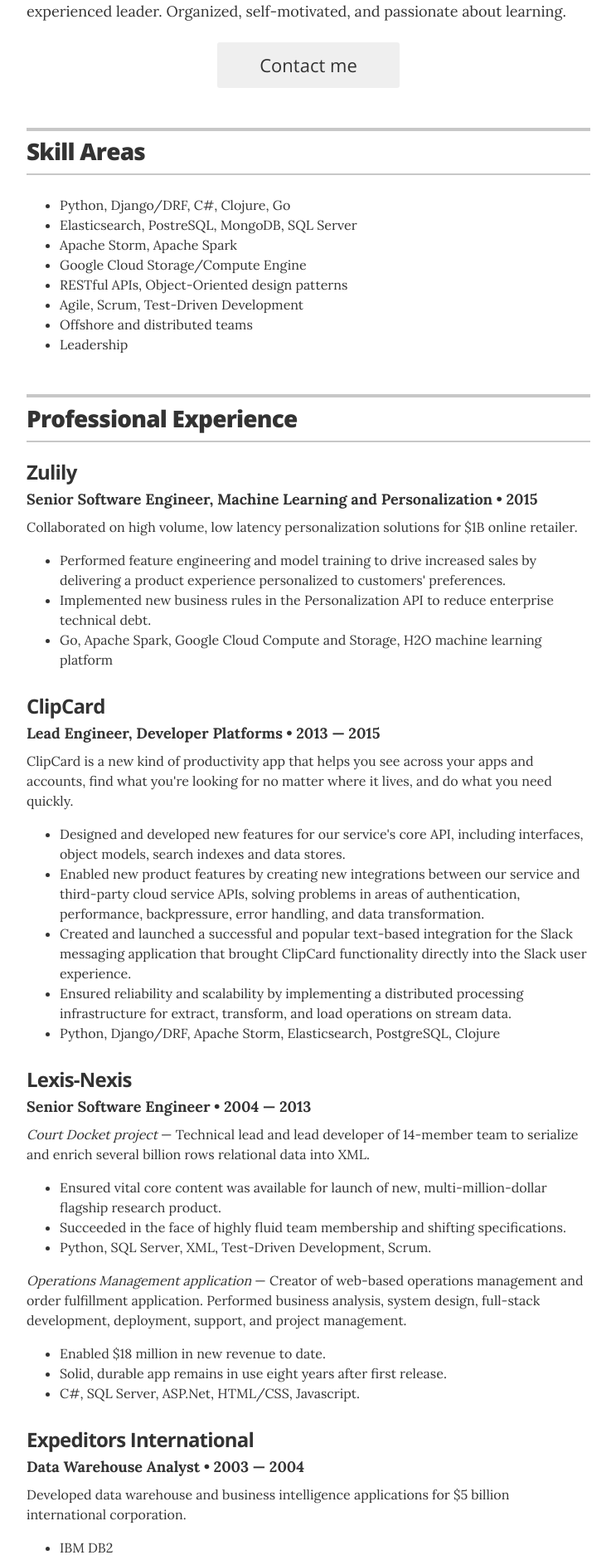
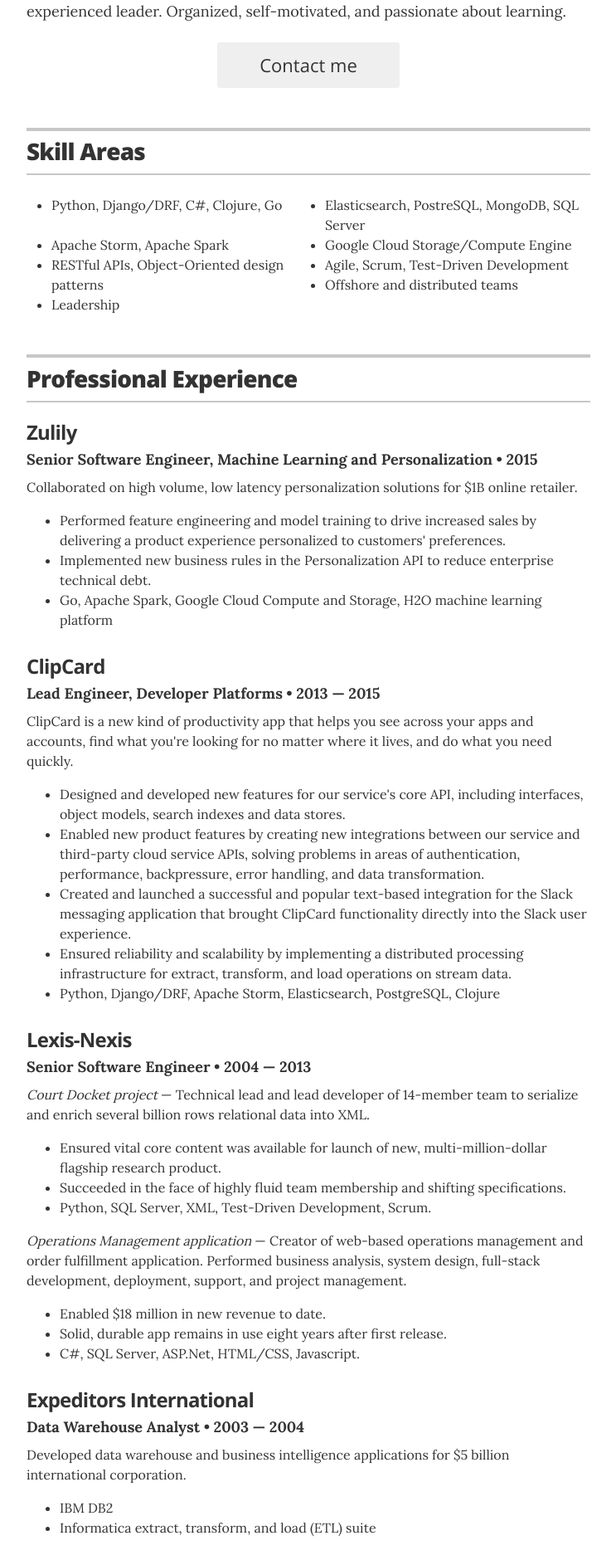
Before and after one commit to mattskone/mattskone.github.io, a Jekyll site: the page built from index.html, in a window 1280 px wide. Shown: the part 367-2247 px from the top of the page at 83% size, without its empty margins (268-1011 px from the left). Built offline with Jekyll 4.4.1, drawn with Linux system fonts in a browser that asks for light colours.

Commit message:
Responsive columns

```diff
--- a/_layouts/resume.html
+++ b/_layouts/resume.html
@@ -46,15 +46,15 @@
 	</header>
 
 	<div class="resume-item">
-		<ul>
-			<li>Python, Django/DRF, C#, Clojure, Go</li>
-			<li>Elasticsearch, PostreSQL, MongoDB, SQL Server</li>
-			<li>Apache Storm, Apache Spark</li>
-			<li>Google Cloud Storage/Compute Engine</li>
-			<li>RESTful APIs, Object-Oriented design patterns</li>
-			<li>Agile, Scrum, Test-Driven Development</li>
-			<li>Offshore and distributed teams</li>
-			<li>Leadership</li>
+		<ul class="columns">
+			<li class="column one-half">Python, Django/DRF, C#, Clojure, Go</li>
+			<li class="column one-half">Elasticsearch, PostreSQL, MongoDB, SQL Server</li>
+			<li class="column one-half">Apache Storm, Apache Spark</li>
+			<li class="column one-half">Google Cloud Storage/Compute Engine</li>
+			<li class="column one-half">RESTful APIs, Object-Oriented design patterns</li>
+			<li class="column one-half">Agile, Scrum, Test-Driven Development</li>
+			<li class="column one-half">Offshore and distributed teams</li>
+			<li class="column one-half">Leadership</li>
 		</ul>
 	</div>
 
@@ -210,13 +210,13 @@
 	</header>
 
         <div class="resume-item">
-		<ul>
-			<li>ML Conf Seattle 2015 (Machine Learning)</li>
-			<li>PyCon US 2011,2014</li>
-			<li>MongoDB Seattle 2010, 2012</li>
-			<li>OSCON 2011</li>
-			<li>DjangoCon 2008</li>
-			<li>New Tech Seattle/Eastside meetups</li>
+		<ul class="columns">
+			<li class="column one-half">ML Conf Seattle 2015 (Machine Learning)</li>
+			<li class="column one-half">PyCon US 2011,2014</li>
+			<li class="column one-half">MongoDB Seattle 2010, 2012</li>
+			<li class="column one-half">OSCON 2011</li>
+			<li class="column one-half">DjangoCon 2008</li>
+			<li class="column one-half">New Tech Seattle/Eastside meetups</li>
 		</ul>
         </div>
 
--- a/_sass/_layout.scss
+++ b/_sass/_layout.scss
@@ -26,7 +26,6 @@
 .column {
   float: left;
   padding-right: $grid-gutter;
-  padding-left: $grid-gutter;
 }
 
 // Column widths
--- a/_sass/_resume.scss
+++ b/_sass/_resume.scss
@@ -131,6 +131,12 @@
 .content-section {
   margin: 0 0 3rem;
 
+  @include media-mobile {
+    li.column {
+      width: 100%
+    }
+  }
+
   .resume-item { margin-bottom: 2rem; }
 
   .resume-item-title {
```
Also changed, not shown: 1 other file.
